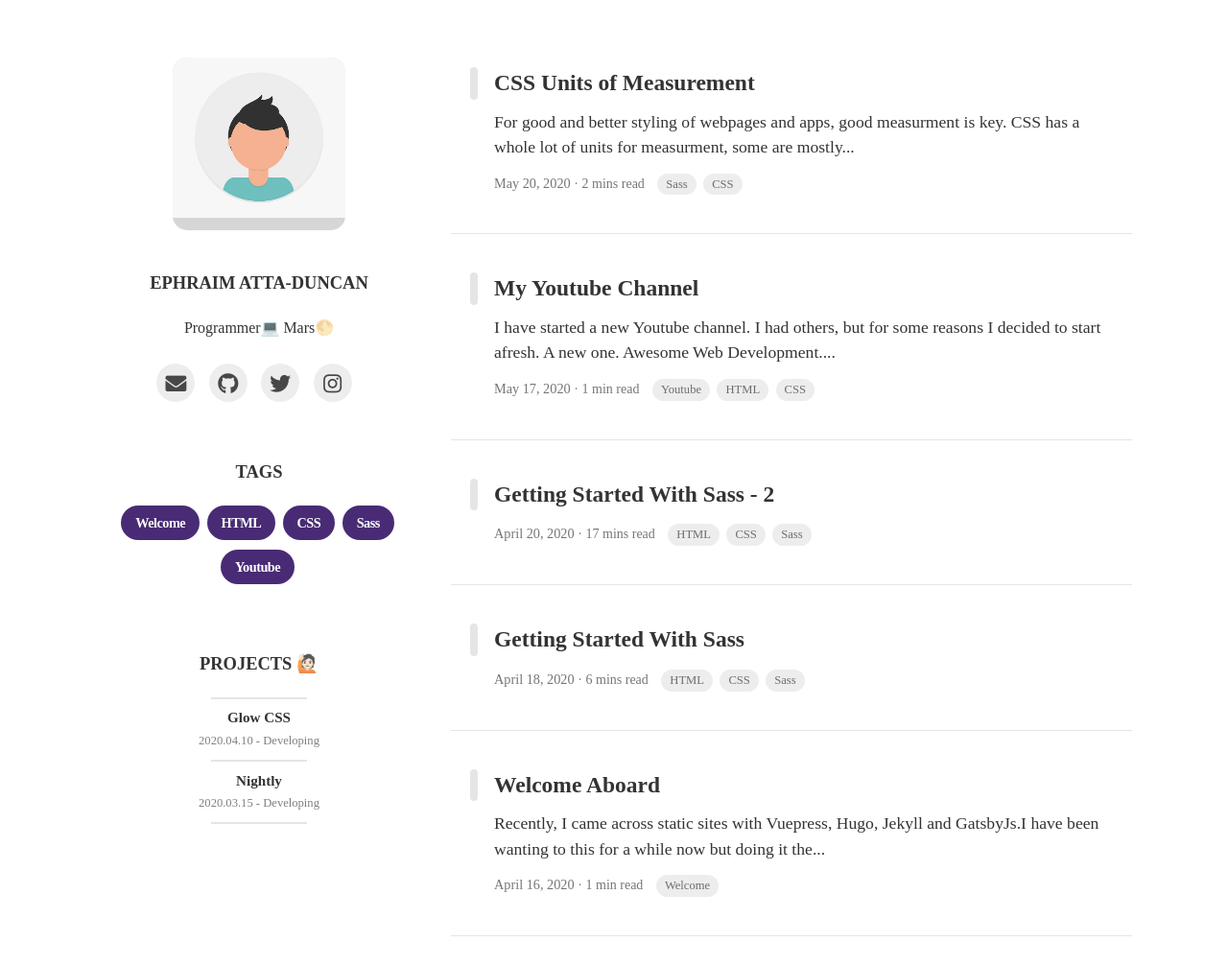
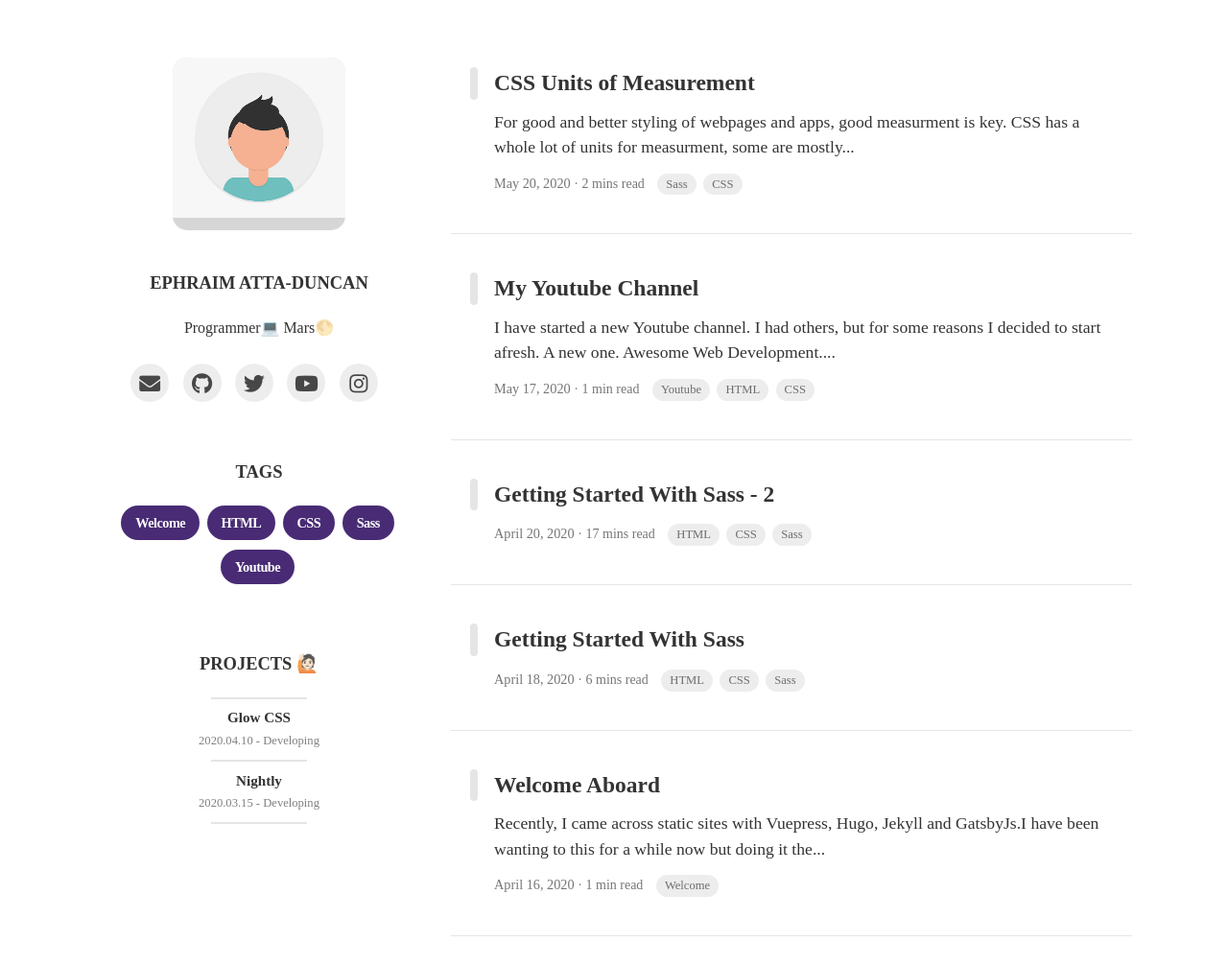
Before and after one commit to ephraimduncan/dephraiim.github.io, a Jekyll site: the page built from index.html, in a window 1280 px wide. Shown: the whole page at 96% size. Built offline with Jekyll 4.4.1, drawn with Linux system fonts in a browser that asks for light colours; nearby versions of some CDN libraries; some web fonts are replaced; the list of posts is cut into pages by our own code.

Commit message:
update: youtube channel link 🧧

```diff
--- a/_config.yml
+++ b/_config.yml
@@ -42,7 +42,7 @@ theme_settings:
     bitbucket:
     google_plus:
     twitter: dephraiim
-    youtube:
+    youtube: UCVIa2KVkkEmWQANIV27WUuw
     facebook:
     instagram: dephraiim
 
--- a/_includes/icons.html
+++ b/_includes/icons.html
@@ -42,7 +42,7 @@
 </li>
 {% endif %} {% if icons.youtube %}
 <li>
-  <a href="https://www.youtube.com/user/{{ icons.youtube }}">
+  <a href="https://www.youtube.com/channel/{{ icons.youtube }}">
     <i class="fab fa-youtube"></i>
   </a>
 </li>
```
